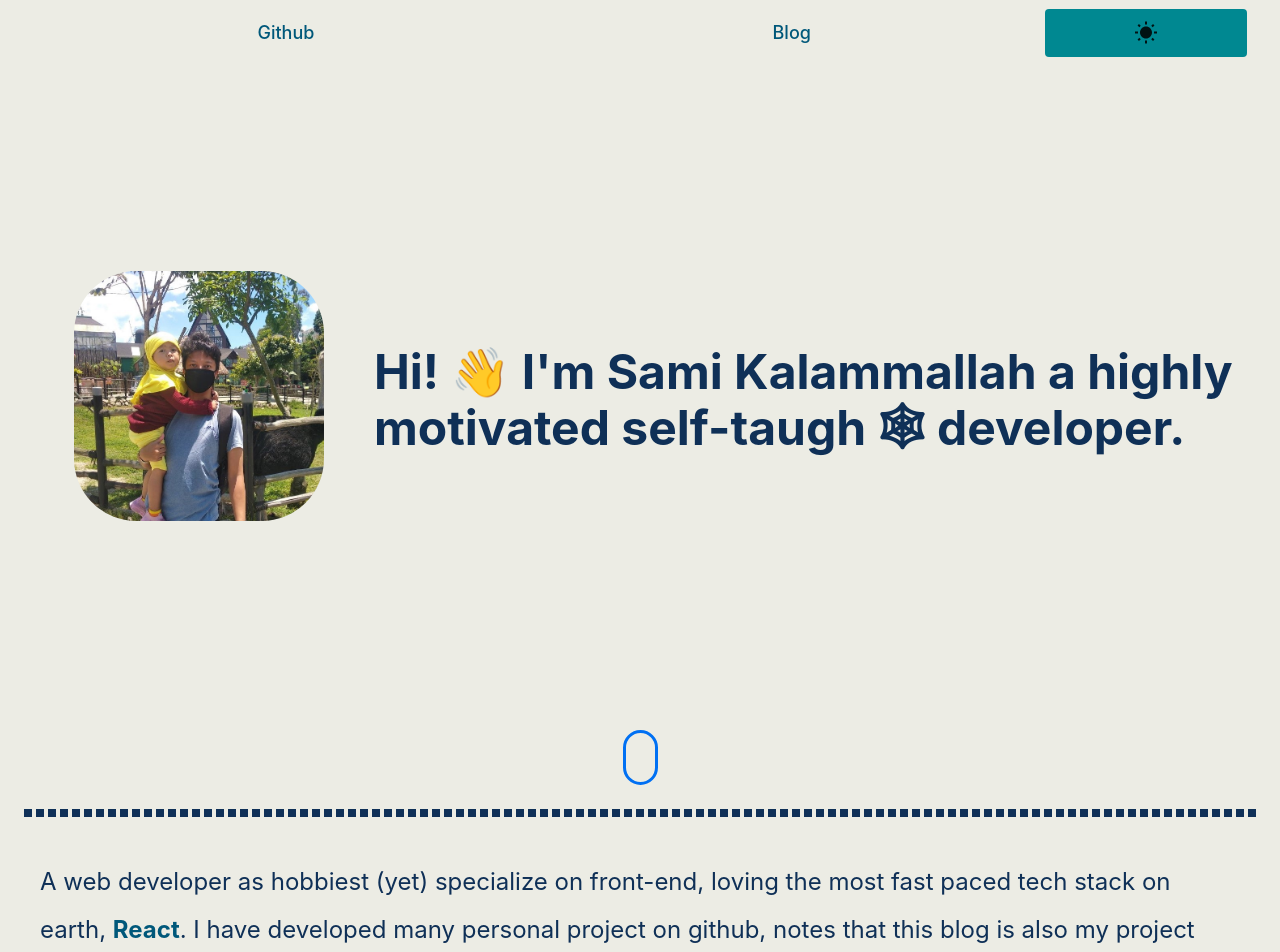
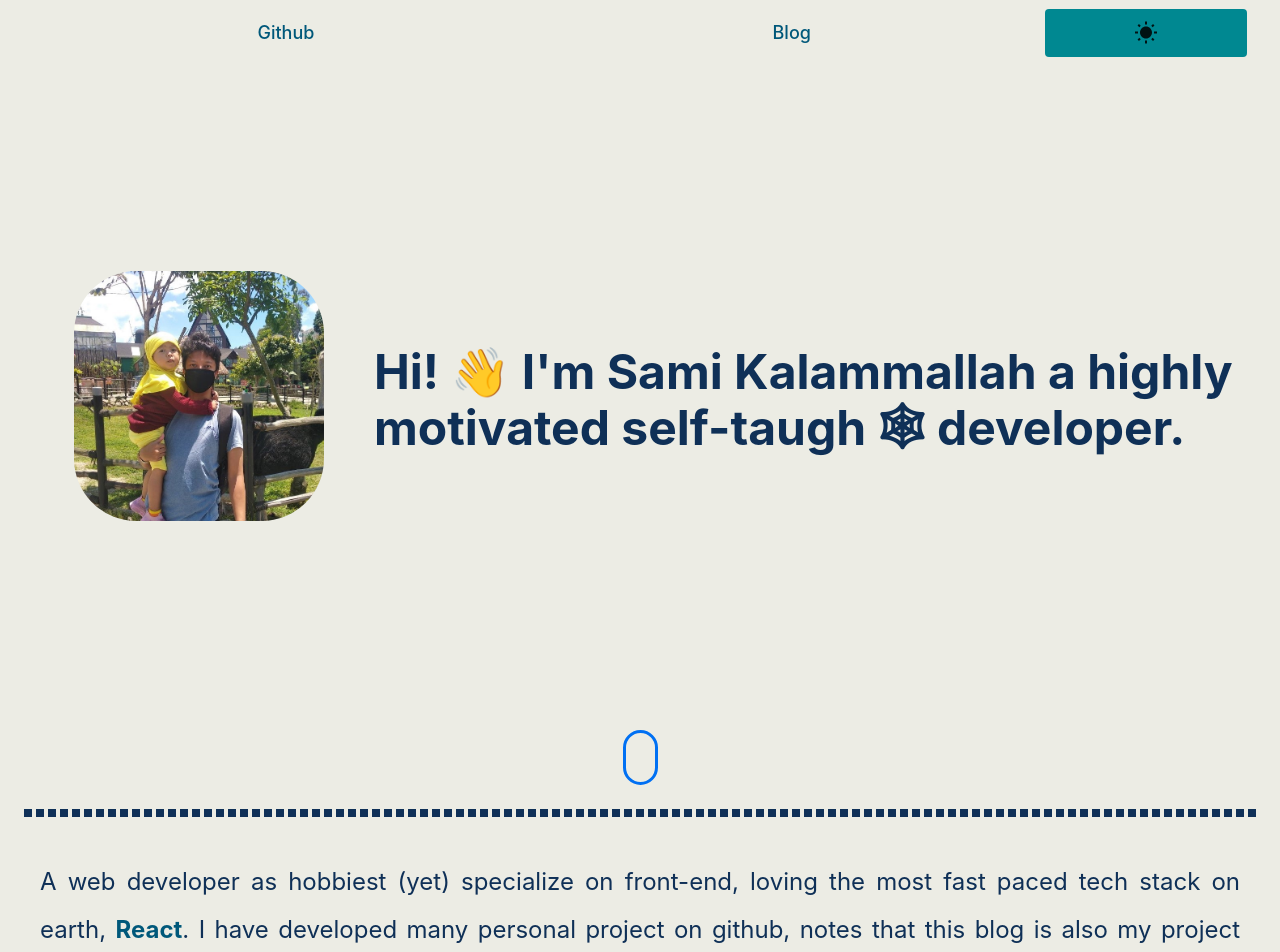
Before and after one commit to SamX23/my-blog, a Next.js app: page / in a window 1280 px wide. Shown: the top 952 px of the page. Built offline with nearby package versions, Linux system fonts and the light colour scheme.

Commit message:
Update : home styling

```diff
--- a/pages/index.tsx
+++ b/pages/index.tsx
@@ -13,6 +13,7 @@ const useStyles = makeStyles({
     lineHeight: "2em",
     fontSize: "1.5rem",
     padding: "1rem",
+    textAlign: "justify",
   },
   container: {
     margin: "auto",
@@ -24,6 +25,11 @@ const useStyles = makeStyles({
   },
   gridItem: {
     padding: ".25rem",
+    "@media(max-width: 440px)": {
+      "& img": {
+        maxWidth: "20rem",
+      },
+    },
   },
 });
 
```
